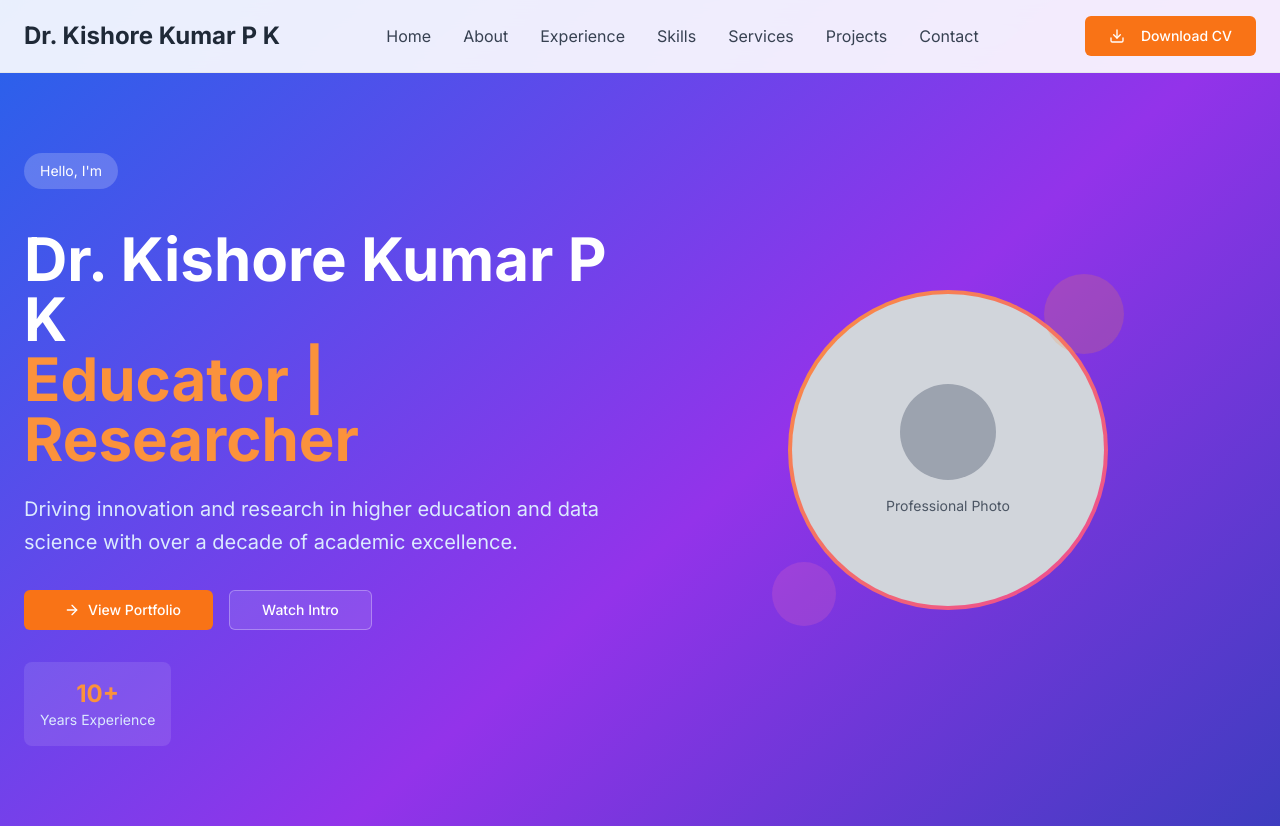
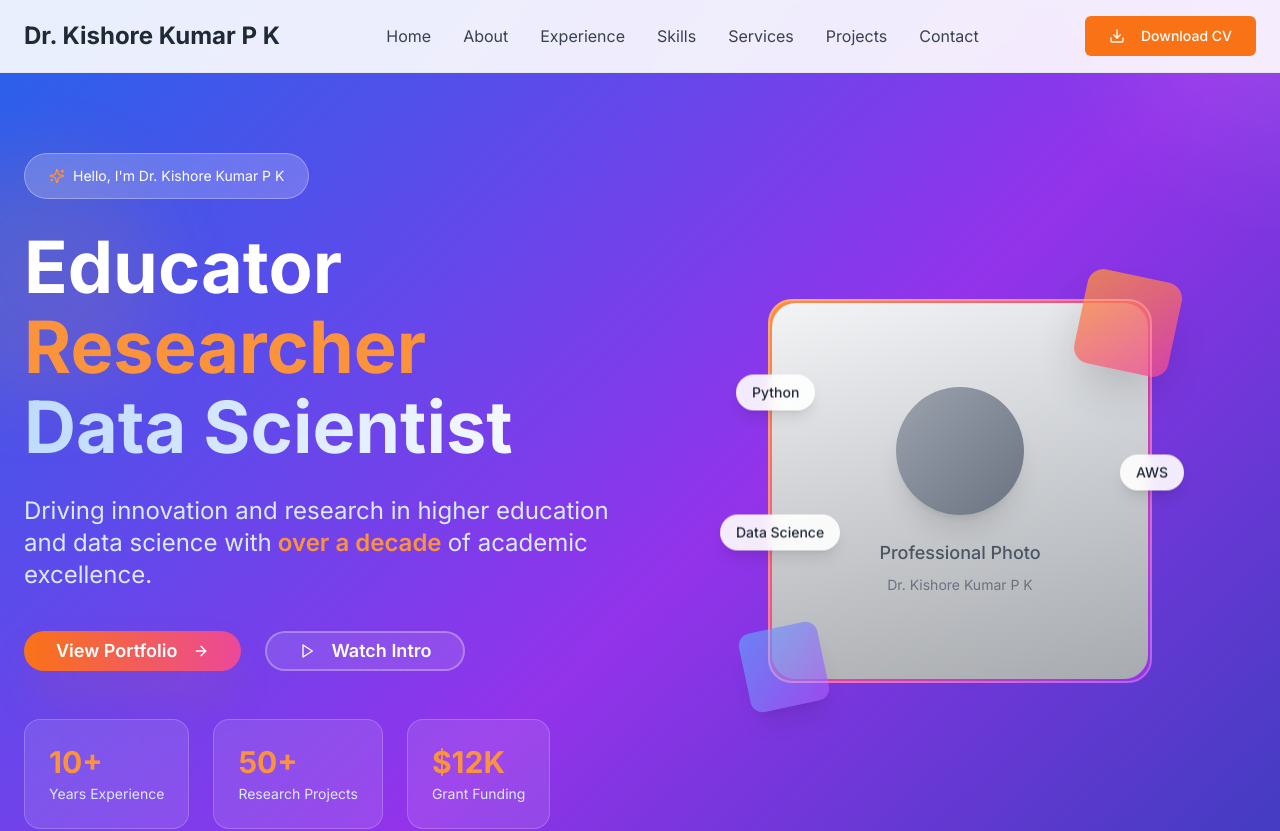
Before and after one commit to kishoregithub19/kkishor-portfolio, a React (Vite) app: page / in a window 1280 px wide. Shown: the top 831 px of the page. Built offline with nearby package versions, Linux system fonts and the light colour scheme.

Commit message:
Enhance hero section
Improve the hero section with modern UI elements.

```diff
--- a/src/pages/Index.tsx
+++ b/src/pages/Index.tsx
@@ -1,11 +1,17 @@
-
 import { Button } from "@/components/ui/button";
-import { ArrowRight, Download, Mail, Phone, Linkedin } from "lucide-react";
+import { ArrowRight, Download, Mail, Phone, Linkedin, Sparkles, Play } from "lucide-react";
 import { Link } from "react-router-dom";
 
 const Index = () => {
   return (
-    <div className="min-h-screen bg-gradient-to-br from-blue-600 via-purple-600 to-blue-800">
+    <div className="min-h-screen bg-gradient-to-br from-blue-600 via-purple-600 to-blue-800 relative overflow-hidden">
+      {/* Animated Background Elements */}
+      <div className="absolute inset-0 overflow-hidden">
+        <div className="absolute -top-40 -right-40 w-80 h-80 bg-white/10 rounded-full blur-3xl animate-pulse"></div>
+        <div className="absolute top-40 -left-20 w-60 h-60 bg-orange-400/20 rounded-full blur-2xl animate-pulse delay-1000"></div>
+        <div className="absolute bottom-20 right-20 w-40 h-40 bg-pink-400/20 rounded-full blur-xl animate-pulse delay-500"></div>
+      </div>
+
       {/* Navigation */}
       <nav className="sticky top-0 z-50 bg-white/90 backdrop-blur-md border-b border-gray-200">
         <div className="container mx-auto px-6 py-4">
@@ -30,63 +36,103 @@ const Index = () => {
         </div>
       </nav>
 
-      {/* Hero Section */}
-      <section className="container mx-auto px-6 py-20">
-        <div className="flex flex-col lg:flex-row items-center justify-between">
-          <div className="lg:w-1/2 text-white mb-10 lg:mb-0">
-            <div className="mb-6">
-              <span className="inline-block bg-white/20 text-white px-4 py-2 rounded-full text-sm mb-4">
-                Hello, I'm
+      {/* Enhanced Hero Section */}
+      <section className="container mx-auto px-6 py-20 relative z-10">
+        <div className="flex flex-col lg:flex-row items-center justify-between gap-12">
+          <div className="lg:w-1/2 text-white mb-10 lg:mb-0 animate-fade-in">
+            {/* Floating Badge */}
+            <div className="mb-8 animate-fade-in delay-200">
+              <span className="inline-flex items-center gap-2 bg-white/20 backdrop-blur-sm text-white px-6 py-3 rounded-full text-sm border border-white/30 hover:bg-white/30 transition-all duration-300">
+                <Sparkles className="w-4 h-4 text-orange-400" />
+                Hello, I'm Dr. Kishore Kumar P K
               </span>
             </div>
-            <h1 className="text-5xl lg:text-6xl font-bold mb-6 leading-tight">
-              Dr. Kishore Kumar P K
-              <br />
-              <span className="text-orange-400">Educator | Researcher</span>
+
+            {/* Main Heading with Enhanced Typography */}
+            <h1 className="text-5xl lg:text-7xl font-bold mb-8 leading-tight animate-fade-in delay-300">
+              <span className="block text-white mb-2">Educator</span>
+              <span className="block text-orange-400 mb-2">Researcher</span>
+              <span className="block bg-gradient-to-r from-blue-200 to-white bg-clip-text text-transparent">
+                Data Scientist
+              </span>
             </h1>
-            <p className="text-xl mb-8 text-blue-100 leading-relaxed">
-              Driving innovation and research in higher education and data science with over a decade of academic excellence.
+
+            {/* Enhanced Description */}
+            <p className="text-xl lg:text-2xl mb-10 text-blue-100 leading-relaxed animate-fade-in delay-500 max-w-2xl">
+              Driving innovation and research in higher education and data science with
+              <span className="text-orange-400 font-semibold"> over a decade </span>
+              of academic excellence.
             </p>
-            <div className="flex flex-col sm:flex-row gap-4">
-              <Button className="bg-orange-500 hover:bg-orange-600 text-white px-8 py-3">
-                <ArrowRight className="w-4 h-4 ml-2" />
+
+            {/* Modern CTA Buttons */}
+            <div className="flex flex-col sm:flex-row gap-6 mb-12 animate-fade-in delay-700">
+              <Button className="group bg-gradient-to-r from-orange-500 to-pink-500 hover:from-orange-600 hover:to-pink-600 text-white px-8 py-4 text-lg font-semibold rounded-full shadow-2xl shadow-orange-500/25 hover:shadow-orange-500/40 transition-all duration-300 transform hover:scale-105">
                 View Portfolio
+                <ArrowRight className="w-5 h-5 ml-2 group-hover:translate-x-1 transition-transform" />
               </Button>
-              <Button variant="outline" className="bg-white/10 border-white/30 text-white hover:bg-white/20 px-8 py-3">
+              <Button variant="outline" className="group bg-white/10 backdrop-blur-sm border-2 border-white/30 text-white hover:bg-white/20 px-8 py-4 text-lg font-semibold rounded-full hover:border-white/50 transition-all duration-300">
+                <Play className="w-5 h-5 mr-2 group-hover:scale-110 transition-transform" />
                 Watch Intro
               </Button>
             </div>
 
-            {/* Achievement Badge */}
-            <div className="mt-8 inline-flex items-center bg-white/10 rounded-lg p-4">
-              <div className="text-center">
-                <div className="text-2xl font-bold text-orange-400">10+</div>
+            {/* Enhanced Stats Cards */}
+            <div className="flex flex-wrap gap-6 animate-fade-in delay-1000">
+              <div className="bg-white/10 backdrop-blur-sm rounded-2xl p-6 border border-white/20 hover:bg-white/20 transition-all duration-300 hover:scale-105">
+                <div className="text-3xl font-bold text-orange-400 mb-1">10+</div>
                 <div className="text-sm text-blue-100">Years Experience</div>
+              </div>
+              <div className="bg-white/10 backdrop-blur-sm rounded-2xl p-6 border border-white/20 hover:bg-white/20 transition-all duration-300 hover:scale-105">
+                <div className="text-3xl font-bold text-orange-400 mb-1">50+</div>
+                <div className="text-sm text-blue-100">Research Projects</div>
+              </div>
+              <div className="bg-white/10 backdrop-blur-sm rounded-2xl p-6 border border-white/20 hover:bg-white/20 transition-all duration-300 hover:scale-105">
+                <div className="text-3xl font-bold text-orange-400 mb-1">$12K</div>
+                <div className="text-sm text-blue-100">Grant Funding</div>
               </div>
             </div>
           </div>
 
-          {/* Professional Photo Placeholder */}
-          <div className="lg:w-1/2 flex justify-center">
-            <div className="relative">
-              <div className="w-80 h-80 rounded-full bg-gradient-to-br from-orange-400 to-pink-500 p-1">
-                <div className="w-full h-full rounded-full bg-gray-300 flex items-center justify-center text-gray-600">
-                  <div className="text-center">
-                    <div className="w-24 h-24 bg-gray-400 rounded-full mx-auto mb-4"></div>
-                    <p className="text-sm">Professional Photo</p>
+          {/* Enhanced Professional Photo Section */}
+          <div className="lg:w-1/2 flex justify-center animate-fade-in delay-500">
+            <div className="relative group">
+              {/* Main Photo Container */}
+              <div className="relative w-96 h-96 rounded-3xl bg-gradient-to-br from-orange-400 via-pink-500 to-purple-600 p-1 group-hover:scale-105 transition-all duration-500">
+                <div className="w-full h-full rounded-3xl bg-gradient-to-br from-gray-100 to-gray-300 flex items-center justify-center text-gray-600 relative overflow-hidden">
+                  <div className="text-center z-10">
+                    <div className="w-32 h-32 bg-gradient-to-br from-gray-400 to-gray-500 rounded-full mx-auto mb-6 shadow-xl"></div>
+                    <p className="text-lg font-medium">Professional Photo</p>
+                    <p className="text-sm text-gray-500 mt-2">Dr. Kishore Kumar P K</p>
                   </div>
+                  {/* Overlay Effect */}
+                  <div className="absolute inset-0 bg-gradient-to-t from-black/20 to-transparent"></div>
                 </div>
               </div>
-              {/* Decorative elements */}
-              <div className="absolute -top-4 -right-4 w-20 h-20 bg-orange-400 rounded-full opacity-20"></div>
-              <div className="absolute -bottom-4 -left-4 w-16 h-16 bg-pink-400 rounded-full opacity-20"></div>
+
+              {/* Floating Decorative Elements */}
+              <div className="absolute -top-6 -right-6 w-24 h-24 bg-gradient-to-br from-orange-400 to-pink-500 rounded-2xl opacity-80 rotate-12 group-hover:rotate-45 transition-all duration-500 shadow-2xl"></div>
+              <div className="absolute -bottom-6 -left-6 w-20 h-20 bg-gradient-to-br from-blue-400 to-purple-500 rounded-xl opacity-70 -rotate-12 group-hover:-rotate-45 transition-all duration-500 shadow-xl"></div>
+
+              {/* Animated Ring */}
+              <div className="absolute inset-0 rounded-3xl border-2 border-white/30 animate-pulse"></div>
+
+              {/* Floating Skills Tags */}
+              <div className="absolute -left-8 top-20 bg-white/90 backdrop-blur-sm px-4 py-2 rounded-full text-sm font-medium text-gray-800 shadow-lg animate-bounce delay-1000">
+                Python
+              </div>
+              <div className="absolute -right-8 top-40 bg-white/90 backdrop-blur-sm px-4 py-2 rounded-full text-sm font-medium text-gray-800 shadow-lg animate-bounce delay-1500">
+                AWS
+              </div>
+              <div className="absolute -left-12 bottom-32 bg-white/90 backdrop-blur-sm px-4 py-2 rounded-full text-sm font-medium text-gray-800 shadow-lg animate-bounce delay-2000">
+                Data Science
+              </div>
             </div>
           </div>
         </div>
       </section>
 
       {/* Quick Contact */}
-      <section className="bg-white py-16">
+      <section className="bg-white py-16 relative">
         <div className="container mx-auto px-6">
           <div className="text-center mb-12">
             <h2 className="text-3xl font-bold text-gray-800 mb-4">Get In Touch</h2>
```
